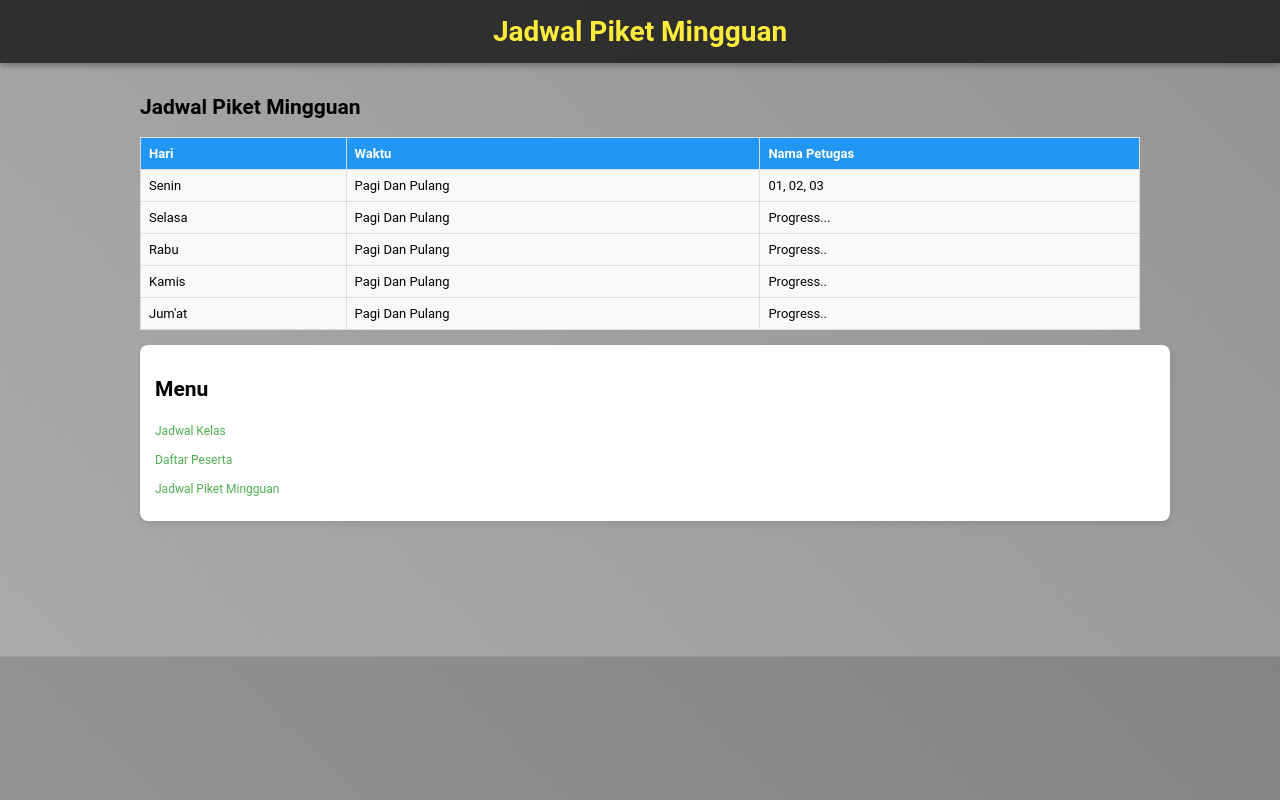
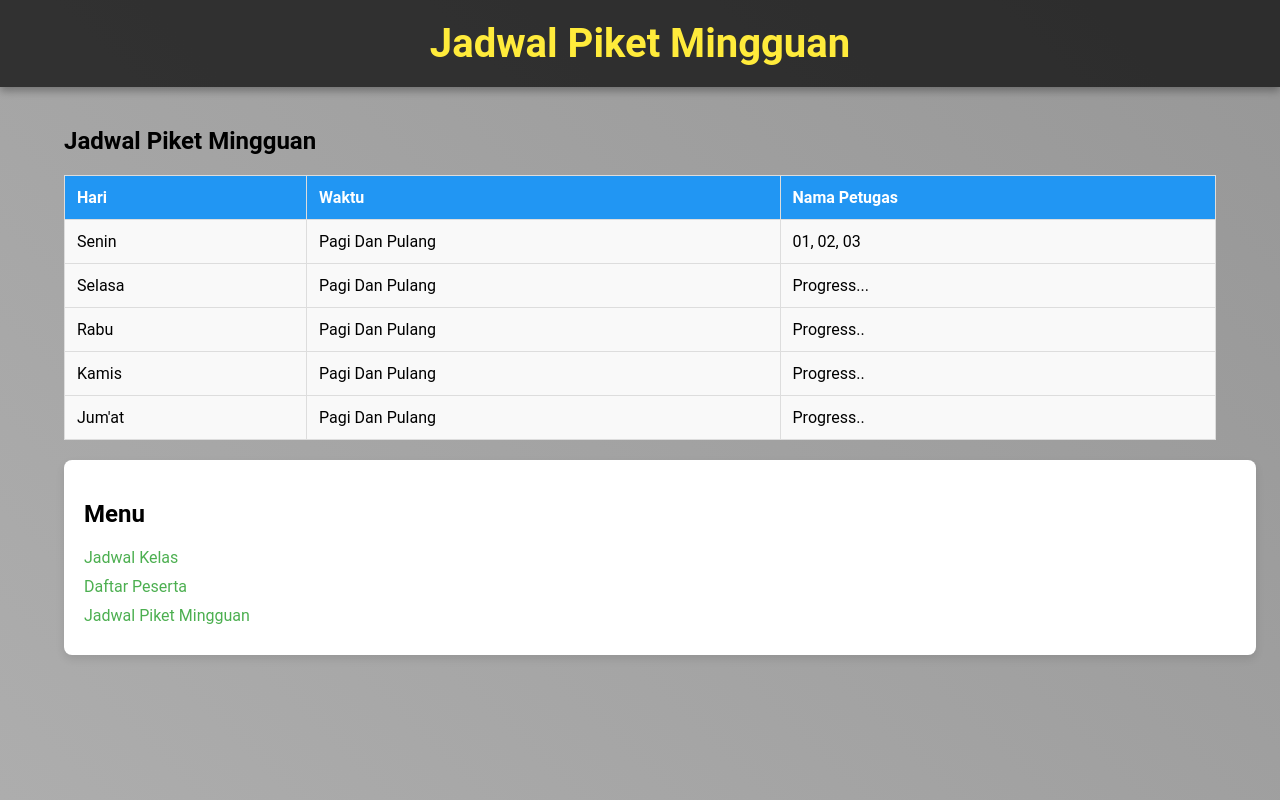
Before and after one commit to Sxryanuts/test, a plain HTML site: page jadwal-piket.html in a window 1280 px wide. Drawn offline with Linux system fonts and the light colour scheme.

Commit message:
Update index.css

```diff
--- a/index.css
+++ b/index.css
@@ -6,7 +6,6 @@ body {
     background: linear-gradient(45deg, #d3d3d3, #808080);
     background-size: 400% 400%;
     animation: gradientAnimation 15s ease infinite;
-    font-size: 14px; /* Ukuran font lebih kecil untuk seluruh halaman */
 }
 
 @keyframes gradientAnimation {
@@ -24,22 +23,22 @@ body {
 header {
     background: rgba(0, 0, 0, 0.7);
     color: #fff;
-    padding: 15px 0; /* Padding header yang lebih kecil */
+    padding: 20px 0;
     text-align: center;
-    box-shadow: 0 3px 6px rgba(0, 0, 0, 0.3);
+    box-shadow: 0 4px 8px rgba(0, 0, 0, 0.3);
 }
 
 .title {
     color: #ffeb3b;
-    font-size: 2em; /* Ukuran font judul lebih kecil */
+    font-size: 2.5em;
     margin: 0;
 }
 
 .container {
     width: 90%;
-    max-width: 1000px; /* Lebar maksimum yang lebih kecil */
+    max-width: 1200px;
     margin: auto;
-    padding: 15px; /* Padding kontainer yang lebih kecil */
+    padding: 20px;
     display: flex;
     flex-direction: column; /* Mengubah tata letak menjadi kolom */
 }
@@ -54,8 +53,8 @@ header {
     width: 100%; /* Memastikan sidebar menggunakan lebar penuh */
     background: #fff;
     border-radius: 8px;
-    padding: 15px; /* Padding sidebar yang lebih kecil */
-    box-shadow: 0 3px 6px rgba(0, 0, 0, 0.1);
+    padding: 20px;
+    box-shadow: 0 4px 8px rgba(0, 0, 0, 0.1);
     position: sticky;
     bottom: 0;
 }
@@ -67,15 +66,12 @@ header {
 }
 
 .sidebar ul li {
-    margin-bottom: 5px; /* Jarak antar item yang lebih kecil */
+    margin-bottom: 10px;
 }
 
 .sidebar ul li a {
     text-decoration: none;
     color: #4caf50; /* Sesuaikan warna link sesuai kebutuhan */
-    font-size: 12px; /* Ukuran font link yang lebih kecil */
-    display: block; /* Agar area klik lebih besar */
-    padding: 5px 0; /* Padding link yang lebih kecil */
 }
 
 .sidebar ul li a:hover {
@@ -86,7 +82,7 @@ header {
 table {
     width: 100%;
     border-collapse: collapse;
-    margin: 15px 0; /* Margin tabel yang lebih kecil */
+    margin: 20px 0;
 }
 
 table, th, td {
@@ -94,9 +90,8 @@ table, th, td {
 }
 
 th, td {
-    padding: 8px; /* Padding sel yang lebih kecil */
+    padding: 12px;
     text-align: left;
-    font-size: 13px; /* Ukuran font tabel yang lebih kecil */
 }
 
 th {
@@ -111,4 +106,4 @@ td {
 /* Gaya tabel untuk jadwal piket */
 .piket-schedule table th {
     background-color: #2196f3; /* Warna biru untuk header tabel pada jadwal piket */
-}
+    }
```
